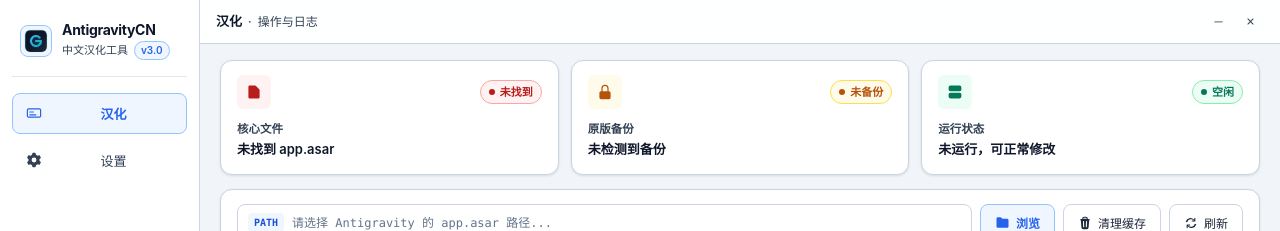
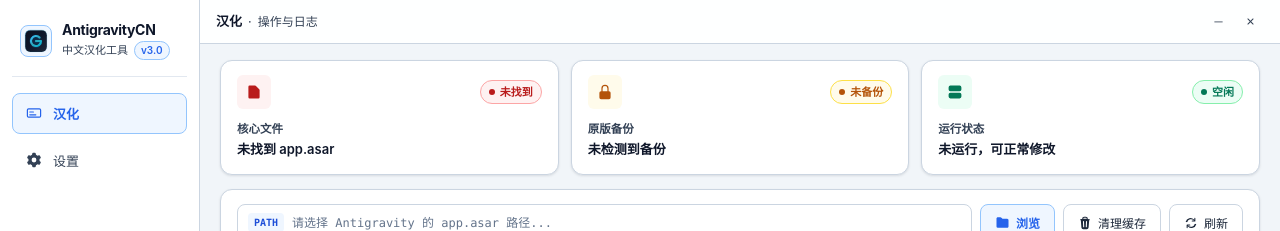
Before and after one commit to haoze-evolluling/AntigravityCN, a Vue app in the folder frontend/: page / in a window 1280 px wide. Shown: the top 231 px of the page. Built offline with nearby package versions, Linux system fonts and the light colour scheme.

Commit message:
fix(ui): left-align sidebar navigation text to resolve unwanted centering

```diff
--- a/frontend/src/assets/styles/layout.css
+++ b/frontend/src/assets/styles/layout.css
@@ -111,6 +111,7 @@
   color: var(--text-secondary);
   font-size: 13px;
   font-weight: 500;
+  text-align: left;
   position: relative;
   cursor: pointer;
   transform: scale(1);
@@ -169,6 +170,7 @@
 
 .nav-title {
   flex: 1;
+  text-align: left;
   white-space: nowrap;
 }
 
@@ -192,6 +194,7 @@
   color: var(--text-secondary);
   font-size: 12px;
   font-weight: 500;
+  text-align: left;
   position: relative;
   cursor: pointer;
   transform: scale(1);
```
